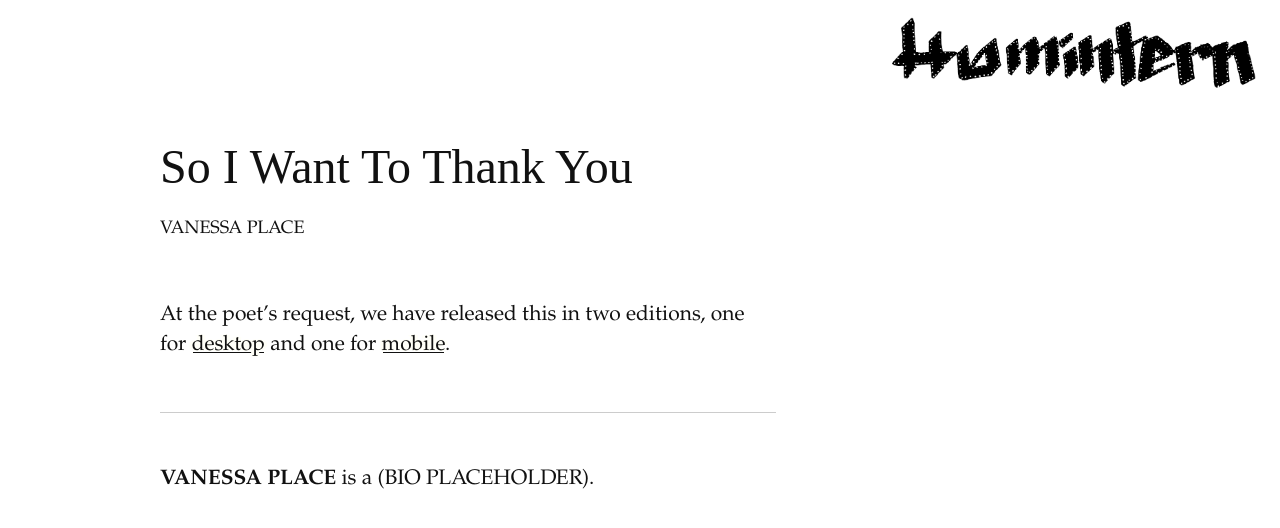
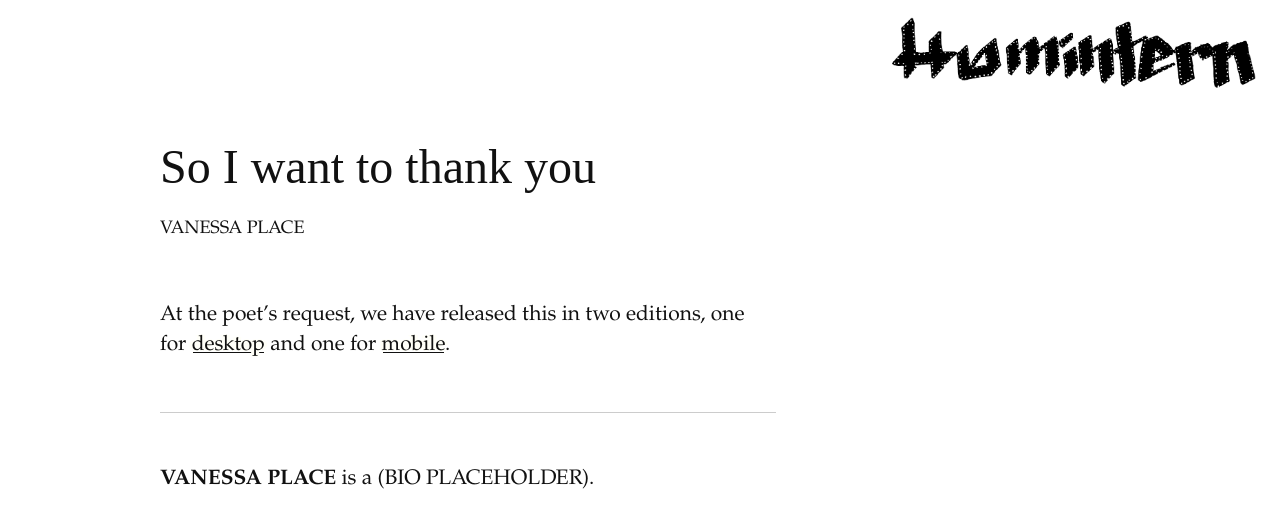
Before and after one commit to LZ23tPk2VYhay2kV/LZ23tPk2VYhay2kV.github.io, a plain HTML site: page index.html in a window 1280 px wide. Drawn offline with Linux system fonts and the light colour scheme; a web font is replaced by a local one.

Commit message:
Update index.html

```diff
--- a/index.html
+++ b/index.html
@@ -19,7 +19,7 @@
 <body> <a id="homebutton" href="/index.html"> <img src="/assets/homebutton.png" alt="HomeButton"> </a>
 <article>
 <header>
-<h1 class="title">So I Want To Thank You</h1>
+<h1 class="title">So I want to thank you</h1>
 <p class="byline">VANESSA PLACE</p>
 </header>
 <section>
```
